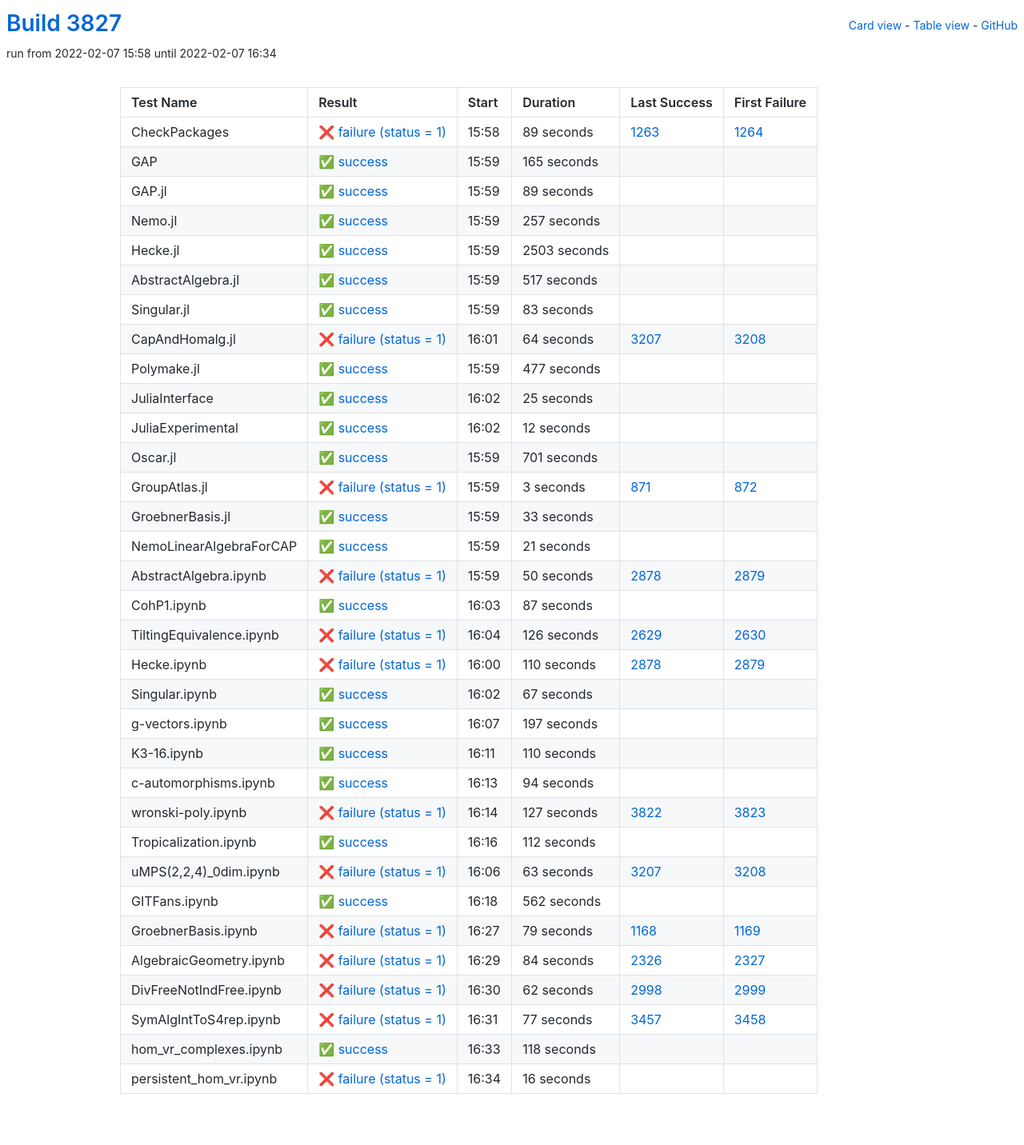
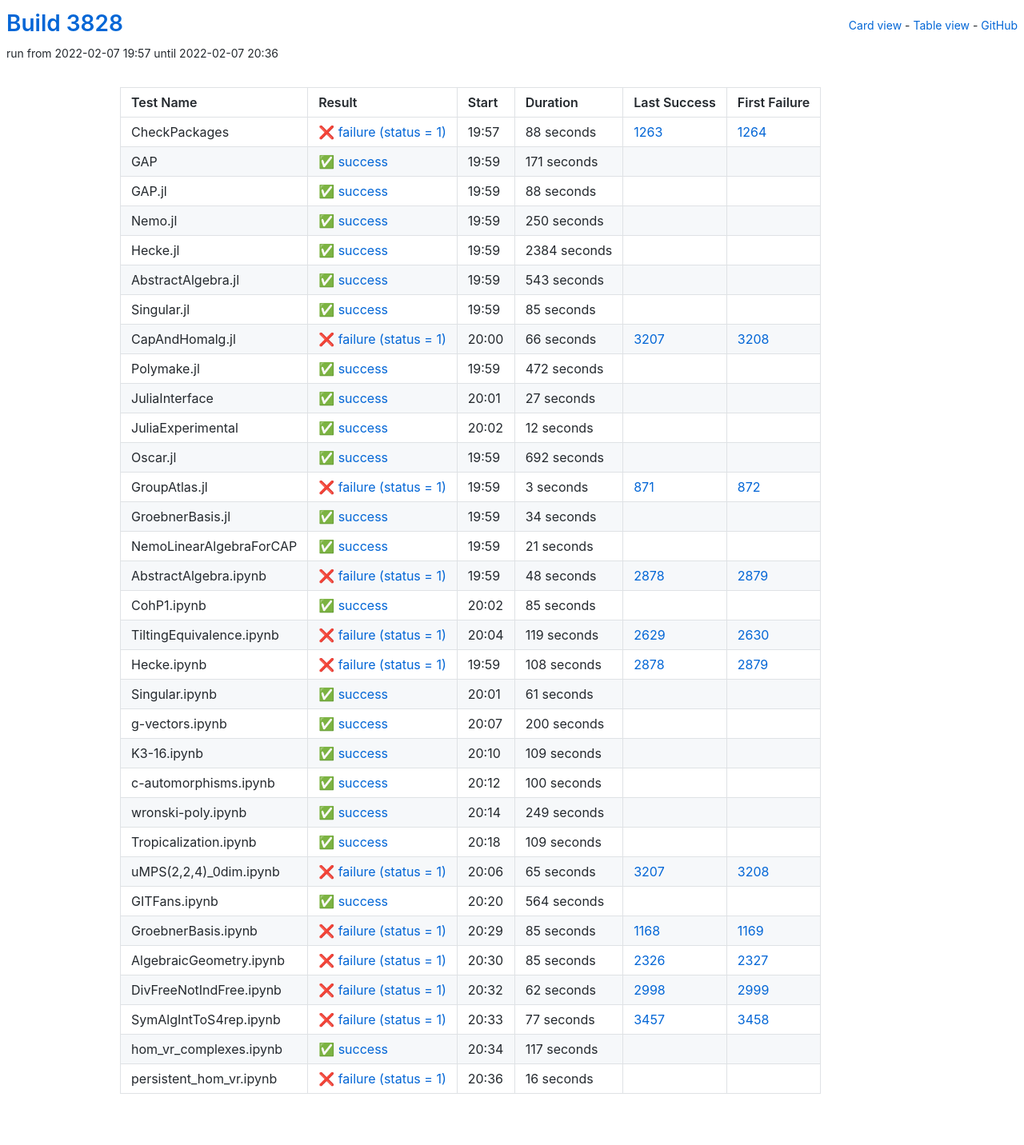
Before and after one commit to oscar-system/oscar-ci-status-stable, a Jekyll site: the page built from table.html, in a window 1280 px wide. Shown: the whole page at 80% size. Built offline with Jekyll 4.4.1, drawn with Linux system fonts in a browser that asks for light colours.

Commit message:
Build #3828

```diff
--- a/_data/ci.yml
+++ b/_data/ci.yml
@@ -1,6 +1,6 @@
 ---
-build: 3827
-build_url: https://oscarci.mathematik.uni-kl.de/job/oscar-stable/3827/
+build: 3828
+build_url: https://oscarci.mathematik.uni-kl.de/job/oscar-stable/3828/
 job: oscar-stable
 organization: oscar-system
 repo: oscar-ci-status-stable
@@ -8,128 +8,128 @@ repourl: https://github.com/oscar-system/oscar-ci-status-stable
 tests:
 - name: CheckPackages
   id: checkpackages
-  log: https://oscarci.mathematik.uni-kl.de/job/oscar-stable/3827/artifact/logs/build-3827/CheckPackages.log
-  start: 2022-02-07 15:58
+  log: https://oscarci.mathematik.uni-kl.de/job/oscar-stable/3828/artifact/logs/build-3828/CheckPackages.log
+  start: 2022-02-07 19:57
   success: false
   exitcode: 1
   status: failure
-  duration: 89
+  duration: 88
   last_success: 1263
   last_success_url: https://oscarci.mathematik.uni-kl.de/job/oscar-stable/1263/
   first_failure: 1264
   first_failure_url: https://oscarci.mathematik.uni-kl.de/job/oscar-stable/1264/
 - name: GAP
   id: gap
-  log: https://oscarci.mathematik.uni-kl.de/job/oscar-stable/3827/artifact/logs/build-3827/GAP.log
-  start: 2022-02-07 15:59
+  log: https://oscarci.mathematik.uni-kl.de/job/oscar-stable/3828/artifact/logs/build-3828/GAP.log
+  start: 2022-02-07 19:59
   success: true
   exitcode: 0
   status: success
-  duration: 165
+  duration: 171
   last_success: false
   last_success_url:
   first_failure: false
   first_failure_url:
 - name: GAP.jl
   id: gap-jl
-  log: https://oscarci.mathematik.uni-kl.de/job/oscar-stable/3827/artifact/logs/build-3827/GAP.jl.log
-  start: 2022-02-07 15:59
+  log: https://oscarci.mathematik.uni-kl.de/job/oscar-stable/3828/artifact/logs/build-3828/GAP.jl.log
+  start: 2022-02-07 19:59
   success: true
   exitcode: 0
   status: success
-  duration: 89
+  duration: 88
   last_success: false
   last_success_url:
   first_failure: false
   first_failure_url:
 - name: Nemo.jl
   id: nemo-jl
-  log: https://oscarci.mathematik.uni-kl.de/job/oscar-stable/3827/artifact/logs/build-3827/Nemo.jl.log
-  start: 2022-02-07 15:59
+  log: https://oscarci.mathematik.uni-kl.de/job/oscar-stable/3828/artifact/logs/build-3828/Nemo.jl.log
+  start: 2022-02-07 19:59
   success: true
   exitcode: 0
   status: success
-  duration: 257
+  duration: 250
   last_success: false
   last_success_url:
   first_failure: false
   first_failure_url:
 - name: Hecke.jl
   id: hecke-jl
-  log: https://oscarci.mathematik.uni-kl.de/job/oscar-stable/3827/artifact/logs/build-3827/Hecke.jl.log
-  start: 2022-02-07 15:59
+  log: https://oscarci.mathematik.uni-kl.de/job/oscar-stable/3828/artifact/logs/build-3828/Hecke.jl.log
+  start: 2022-02-07 19:59
   success: true
   exitcode: 0
   status: success
-  duration: 2503
+  duration: 2384
   last_success: false
   last_success_url:
   first_failure: false
   first_failure_url:
 - name: AbstractAlgebra.jl
   id: abstractalgebra-jl
-  log: https://oscarci.mathematik.uni-kl.de/job/oscar-stable/3827/artifact/logs/build-3827/AbstractAlgebra.jl.log
-  start: 2022-02-07 15:59
+  log: https://oscarci.mathematik.uni-kl.de/job/oscar-stable/3828/artifact/logs/build-3828/AbstractAlgebra.jl.log
+  start: 2022-02-07 19:59
   success: true
   exitcode: 0
   status: success
-  duration: 517
+  duration: 543
   last_success: false
   last_success_url:
   first_failure: false
   first_failure_url:
 - name: Singular.jl
   id: singular-jl
-  log: https://oscarci.mathematik.uni-kl.de/job/oscar-stable/3827/artifact/logs/build-3827/Singular.jl.log
-  start: 2022-02-07 15:59
+  log: https://oscarci.mathematik.uni-kl.de/job/oscar-stable/3828/artifact/logs/build-3828/Singular.jl.log
+  start: 2022-02-07 19:59
   success: true
   exitcode: 0
   status: success
-  duration: 83
+  duration: 85
   last_success: false
   last_success_url:
   first_failure: false
   first_failure_url:
 - name: CapAndHomalg.jl
   id: capandhomalg-jl
-  log: https://oscarci.mathematik.uni-kl.de/job/oscar-stable/3827/artifact/logs/build-3827/CapAndHomalg.jl.log
-  start: 2022-02-07 16:01
+  log: https://oscarci.mathematik.uni-kl.de/job/oscar-stable/3828/artifact/logs/build-3828/CapAndHomalg.jl.log
+  start: 2022-02-07 20:00
   success: false
   exitcode: 1
   status: failure
-  duration: 64
+  duration: 66
   last_success: 3207
   last_success_url: https://oscarci.mathematik.uni-kl.de/job/oscar-stable/3207/
   first_failure: 3208
   first_failure_url: https://oscarci.mathematik.uni-kl.de/job/oscar-stable/3208/
 - name: Polymake.jl
   id: polymake-jl
-  log: https://oscarci.mathematik.uni-kl.de/job/oscar-stable/3827/artifact/logs/build-3827/Polymake.jl.log
-  start: 2022-02-07 15:59
+  log: https://oscarci.mathematik.uni-kl.de/job/oscar-stable/3828/artifact/logs/build-3828/Polymake.jl.log
+  start: 2022-02-07 19:59
   success: true
   exitcode: 0
   status: success
-  duration: 477
+  duration: 472
   last_success: false
   last_success_url:
   first_failure: false
   first_failure_url:
 - name: JuliaInterface
   id: juliainterface
-  log: https://oscarci.mathematik.uni-kl.de/job/oscar-stable/3827/artifact/logs/build-3827/JuliaInterface.log
-  start: 2022-02-07 16:02
+  log: https://oscarci.mathematik.uni-kl.de/job/oscar-stable/3828/artifact/logs/build-3828/JuliaInterface.log
+  start: 2022-02-07 20:01
   success: true
   exitcode: 0
   status: success
-  duration: 25
+  duration: 27
   last_success: false
   last_success_url:
   first_failure: false
   first_failure_url:
 - name: JuliaExperimental
   id: juliaexperimental
-  log: https://oscarci.mathematik.uni-kl.de/job/oscar-stable/3827/artifact/logs/build-3827/JuliaExperimental.log
-  start: 2022-02-07 16:02
+  log: https://oscarci.mathematik.uni-kl.de/job/oscar-stable/3828/artifact/logs/build-3828/JuliaExperimental.log
+  start: 2022-02-07 20:02
   success: true
   exitcode: 0
   status: success
@@ -140,20 +140,20 @@ tests:
   first_failure_url:
 - name: Oscar.jl
   id: oscar-jl
-  log: https://oscarci.mathematik.uni-kl.de/job/oscar-stable/3827/artifact/logs/build-3827/Oscar.jl.log
-  start: 2022-02-07 15:59
+  log: https://oscarci.mathematik.uni-kl.de/job/oscar-stable/3828/artifact/logs/build-3828/Oscar.jl.log
+  start: 2022-02-07 19:59
   success: true
   exitcode: 0
   status: success
-  duration: 701
+  duration: 692
   last_success: false
   last_success_url:
   first_failure: false
   first_failure_url:
 - name: GroupAtlas.jl
   id: groupatlas-jl
-  log: https://oscarci.mathematik.uni-kl.de/job/oscar-stable/3827/artifact/logs/build-3827/GroupAtlas.jl.log
-  start: 2022-02-07 15:59
+  log: https://oscarci.mathematik.uni-kl.de/job/oscar-stable/3828/artifact/logs/build-3828/GroupAtlas.jl.log
+  start: 2022-02-07 19:59
   success: false
   exitcode: 1
   status: failure
@@ -164,20 +164,20 @@ tests:
   first_failure_url: https://oscarci.mathematik.uni-kl.de/job/oscar-stable/872/
 - name: GroebnerBasis.jl
   id: groebnerbasis-jl
-  log: https://oscarci.mathematik.uni-kl.de/job/oscar-stable/3827/artifact/logs/build-3827/GroebnerBasis.jl.log
-  start: 2022-02-07 15:59
+  log: https://oscarci.mathematik.uni-kl.de/job/oscar-stable/3828/artifact/logs/build-3828/GroebnerBasis.jl.log
+  start: 2022-02-07 19:59
   success: true
   exitcode: 0
   status: success
-  duration: 33
+  duration: 34
   last_success: false
   last_success_url:
   first_failure: false
   first_failure_url:
 - name: NemoLinearAlgebraForCAP
   id: nemolinearalgebraforcap
-  log: https://oscarci.mathematik.uni-kl.de/job/oscar-stable/3827/artifact/logs/build-3827/NemoLinearAlgebraForCAP.log
-  start: 2022-02-07 15:59
+  log: https://oscarci.mathematik.uni-kl.de/job/oscar-stable/3828/artifact/logs/build-3828/NemoLinearAlgebraForCAP.log
+  start: 2022-02-07 19:59
   success: true
   exitcode: 0
   status: success
@@ -188,176 +188,176 @@ tests:
   first_failure_url:
 - name: AbstractAlgebra.ipynb
   id: abstractalgebra-ipynb
-  log: https://oscarci.mathematik.uni-kl.de/job/oscar-stable/3827/artifact/logs/build-3827/AbstractAlgebra.ipynb.log
-  start: 2022-02-07 15:59
+  log: https://oscarci.mathematik.uni-kl.de/job/oscar-stable/3828/artifact/logs/build-3828/AbstractAlgebra.ipynb.log
+  start: 2022-02-07 19:59
   success: false
   exitcode: 1
   status: failure
-  duration: 50
+  duration: 48
   last_success: 2878
   last_success_url: https://oscarci.mathematik.uni-kl.de/job/oscar-stable/2878/
   first_failure: 2879
   first_failure_url: https://oscarci.mathematik.uni-kl.de/job/oscar-stable/2879/
 - name: CohP1.ipynb
   id: cohp1-ipynb
-  log: https://oscarci.mathematik.uni-kl.de/job/oscar-stable/3827/artifact/logs/build-3827/CohP1.ipynb.log
-  start: 2022-02-07 16:03
+  log: https://oscarci.mathematik.uni-kl.de/job/oscar-stable/3828/artifact/logs/build-3828/CohP1.ipynb.log
+  start: 2022-02-07 20:02
   success: true
   exitcode: 0
   status: success
-  duration: 87
+  duration: 85
   last_success: false
   last_success_url:
   first_failure: false
   first_failure_url:
 - name: TiltingEquivalence.ipynb
   id: tiltingequivalence-ipynb
-  log: https://oscarci.mathematik.uni-kl.de/job/oscar-stable/3827/artifact/logs/build-3827/TiltingEquivalence.ipynb.log
-  start: 2022-02-07 16:04
+  log: https://oscarci.mathematik.uni-kl.de/job/oscar-stable/3828/artifact/logs/build-3828/TiltingEquivalence.ipynb.log
+  start: 2022-02-07 20:04
   success: false
   exitcode: 1
   status: failure
-  duration: 126
+  duration: 119
   last_success: 2629
   last_success_url: https://oscarci.mathematik.uni-kl.de/job/oscar-stable/2629/
   first_failure: 2630
   first_failure_url: https://oscarci.mathematik.uni-kl.de/job/oscar-stable/2630/
 - name: Hecke.ipynb
   id: hecke-ipynb
-  log: https://oscarci.mathematik.uni-kl.de/job/oscar-stable/3827/artifact/logs/build-3827/Hecke.ipynb.log
-  start: 2022-02-07 16:00
+  log: https://oscarci.mathematik.uni-kl.de/job/oscar-stable/3828/artifact/logs/build-3828/Hecke.ipynb.log
+  start: 2022-02-07 19:59
   success: false
   exitcode: 1
   status: failure
-  duration: 110
+  duration: 108
   last_success: 2878
   last_success_url: https://oscarci.mathematik.uni-kl.de/job/oscar-stable/2878/
   first_failure: 2879
   first_failure_url: https://oscarci.mathematik.uni-kl.de/job/oscar-stable/2879/
 - name: Singular.ipynb
   id: singular-ipynb
-  log: https://oscarci.mathematik.uni-kl.de/job/oscar-stable/3827/artifact/logs/build-3827/Singular.ipynb.log
-  start: 2022-02-07 16:02
+  log: https://oscarci.mathematik.uni-kl.de/job/oscar-stable/3828/artifact/logs/build-3828/Singular.ipynb.log
+  start: 2022-02-07 20:01
   success: true
   exitcode: 0
   status: success
-  duration: 67
+  duration: 61
   last_success: false
   last_success_url:
   first_failure: false
   first_failure_url:
 - name: g-vectors.ipynb
   id: g-vectors-ipynb
-  log: https://oscarci.mathematik.uni-kl.de/job/oscar-stable/3827/artifact/logs/build-3827/g-vectors.ipynb.log
-  start: 2022-02-07 16:07
+  log: https://oscarci.mathematik.uni-kl.de/job/oscar-stable/3828/artifact/logs/build-3828/g-vectors.ipynb.log
+  start: 2022-02-07 20:07
   success: true
   exitcode: 0
   status: success
-  duration: 197
+  duration: 200
   last_success: false
   last_success_url:
   first_failure: false
   first_failure_url:
 - name: K3-16.ipynb
   id: k3-16-ipynb
-  log: https://oscarci.mathematik.uni-kl.de/job/oscar-stable/3827/artifact/logs/build-3827/K3-16.ipynb.log
-  start: 2022-02-07 16:11
+  log: https://oscarci.mathematik.uni-kl.de/job/oscar-stable/3828/artifact/logs/build-3828/K3-16.ipynb.log
+  start: 2022-02-07 20:10
   success: true
   exitcode: 0
   status: success
-  duration: 110
+  duration: 109
   last_success: false
   last_success_url:
   first_failure: false
   first_failure_url:
 - name: c-automorphisms.ipynb
   id: c-automorphisms-ipynb
-  log: https://oscarci.mathematik.uni-kl.de/job/oscar-stable/3827/artifact/logs/build-3827/c-automorphisms.ipynb.log
-  start: 2022-02-07 16:13
+  log: https://oscarci.mathematik.uni-kl.de/job/oscar-stable/3828/artifact/logs/build-3828/c-automorphisms.ipynb.log
+  start: 2022-02-07 20:12
   success: true
   exitcode: 0
   status: success
-  duration: 94
+  duration: 100
   last_success: false
   last_success_url:
   first_failure: false
   first_failure_url:
 - name: wronski-poly.ipynb
   id: wronski-poly-ipynb
-  log: https://oscarci.mathematik.uni-kl.de/job/oscar-stable/3827/artifact/logs/build-3827/wronski-poly.ipynb.log
-  start: 2022-02-07 16:14
-  success: false
-  exitcode: 1
-  status: failure
-  duration: 127
-  last_success: 3822
-  last_success_url: https://oscarci.mathematik.uni-kl.de/job/oscar-stable/3822/
-  first_failure: 3823
-  first_failure_url: https://oscarci.mathematik.uni-kl.de/job/oscar-stable/3823/
-- name: Tropicalization.ipynb
-  id: tropicalization-ipynb
-  log: https://oscarci.mathematik.uni-kl.de/job/oscar-stable/3827/artifact/logs/build-3827/Tropicalization.ipynb.log
-  start: 2022-02-07 16:16
+  log: https://oscarci.mathematik.uni-kl.de/job/oscar-stable/3828/artifact/logs/build-3828/wronski-poly.ipynb.log
+  start: 2022-02-07 20:14
   success: true
   exitcode: 0
   status: success
-  duration: 112
+  duration: 249
+  last_success: false
+  last_success_url:
+  first_failure: false
+  first_failure_url:
+- name: Tropicalization.ipynb
+  id: tropicalization-ipynb
+  log: https://oscarci.mathematik.uni-kl.de/job/oscar-stable/3828/artifact/logs/build-3828/Tropicalization.ipynb.log
+  start: 2022-02-07 20:18
+  success: true
+  exitcode: 0
+  status: success
+  duration: 109
   last_success: false
   last_success_url:
   first_failure: false
   first_failure_url:
 - name: uMPS(2,2,4)_0dim.ipynb
   id: umps-2-2-4-0dim-ipynb
-  log: https://oscarci.mathematik.uni-kl.de/job/oscar-stable/3827/artifact/logs/build-3827/uMPS-2-2-4-_0dim.ipynb.log
-  start: 2022-02-07 16:06
+  log: https://oscarci.mathematik.uni-kl.de/job/oscar-stable/3828/artifact/logs/build-3828/uMPS-2-2-4-_0dim.ipynb.log
+  start: 2022-02-07 20:06
   success: false
   exitcode: 1
   status: failure
-  duration: 63
+  duration: 65
   last_success: 3207
   last_success_url: https://oscarci.mathematik.uni-kl.de/job/oscar-stable/3207/
   first_failure: 3208
   first_failure_url: https://oscarci.mathematik.uni-kl.de/job/oscar-stable/3208/
 - name: GITFans.ipynb
   id: gitfans-ipynb
-  log: https://oscarci.mathematik.uni-kl.de/job/oscar-stable/3827/artifact/logs/build-3827/GITFans.ipynb.log
-  start: 2022-02-07 16:18
+  log: https://oscarci.mathematik.uni-kl.de/job/oscar-stable/3828/artifact/logs/build-3828/GITFans.ipynb.log
+  start: 2022-02-07 20:20
   success: true
   exitcode: 0
   status: success
-  duration: 562
+  duration: 564
   last_success: false
   last_success_url:
   first_failure: false
   first_failure_url:
 - name: GroebnerBasis.ipynb
   id: groebnerbasis-ipynb
-  log: https://oscarci.mathematik.uni-kl.de/job/oscar-stable/3827/artifact/logs/build-3827/GroebnerBasis.ipynb.log
-  start: 2022-02-07 16:27
+  log: https://oscarci.mathematik.uni-kl.de/job/oscar-stable/3828/artifact/logs/build-3828/GroebnerBasis.ipynb.log
+  start: 2022-02-07 20:29
   success: false
   exitcode: 1
   status: failure
-  duration: 79
+  duration: 85
   last_success: 1168
   last_success_url: https://oscarci.mathematik.uni-kl.de/job/oscar-stable/1168/
   first_failure: 1169
   first_failure_url: https://oscarci.mathematik.uni-kl.de/job/oscar-stable/1169/
 - name: AlgebraicGeometry.ipynb
   id: algebraicgeometry-ipynb
-  log: https://oscarci.mathematik.uni-kl.de/job/oscar-stable/3827/artifact/logs/build-3827/AlgebraicGeometry.ipynb.log
-  start: 2022-02-07 16:29
+  log: https://oscarci.mathematik.uni-kl.de/job/oscar-stable/3828/artifact/logs/build-3828/AlgebraicGeometry.ipynb.log
+  start: 2022-02-07 20:30
   success: false
   exitcode: 1
   status: failure
-  duration: 84
+  duration: 85
   last_success: 2326
   last_success_url: https://oscarci.mathematik.uni-kl.de/job/oscar-stable/2326/
   first_failure: 2327
   first_failure_url: https://oscarci.mathematik.uni-kl.de/job/oscar-stable/2327/
 - name: DivFreeNotIndFree.ipynb
   id: divfreenotindfree-ipynb
-  log: https://oscarci.mathematik.uni-kl.de/job/oscar-stable/3827/artifact/logs/build-3827/DivFreeNotIndFree.ipynb.log
-  start: 2022-02-07 16:30
+  log: https://oscarci.mathematik.uni-kl.de/job/oscar-stable/3828/artifact/logs/build-3828/DivFreeNotIndFree.ipynb.log
+  start: 2022-02-07 20:32
   success: false
   exitcode: 1
   status: failure
@@ -368,8 +368,8 @@ tests:
   first_failure_url: https://oscarci.mathematik.uni-kl.de/job/oscar-stable/2999/
 - name: SymAlgIntToS4rep.ipynb
   id: symalginttos4rep-ipynb
-  log: https://oscarci.mathematik.uni-kl.de/job/oscar-stable/3827/artifact/logs/build-3827/SymAlgIntToS4rep.ipynb.log
-  start: 2022-02-07 16:31
+  log: https://oscarci.mathematik.uni-kl.de/job/oscar-stable/3828/artifact/logs/build-3828/SymAlgIntToS4rep.ipynb.log
+  start: 2022-02-07 20:33
   success: false
   exitcode: 1
   status: failure
@@ -380,20 +380,20 @@ tests:
   first_failure_url: https://oscarci.mathematik.uni-kl.de/job/oscar-stable/3458/
 - name: hom_vr_complexes.ipynb
   id: hom-vr-complexes-ipynb
-  log: https://oscarci.mathematik.uni-kl.de/job/oscar-stable/3827/artifact/logs/build-3827/hom_vr_complexes.ipynb.log
-  start: 2022-02-07 16:33
+  log: https://oscarci.mathematik.uni-kl.de/job/oscar-stable/3828/artifact/logs/build-3828/hom_vr_complexes.ipynb.log
+  start: 2022-02-07 20:34
   success: true
   exitcode: 0
   status: success
-  duration: 118
+  duration: 117
   last_success: false
   last_success_url:
   first_failure: false
   first_failure_url:
 - name: persistent_hom_vr.ipynb
   id: persistent-hom-vr-ipynb
-  log: https://oscarci.mathematik.uni-kl.de/job/oscar-stable/3827/artifact/logs/build-3827/persistent_hom_vr.ipynb.log
-  start: 2022-02-07 16:34
+  log: https://oscarci.mathematik.uni-kl.de/job/oscar-stable/3828/artifact/logs/build-3828/persistent_hom_vr.ipynb.log
+  start: 2022-02-07 20:36
   success: false
   exitcode: 1
   status: failure
```
Also changed, not shown: README.md.
